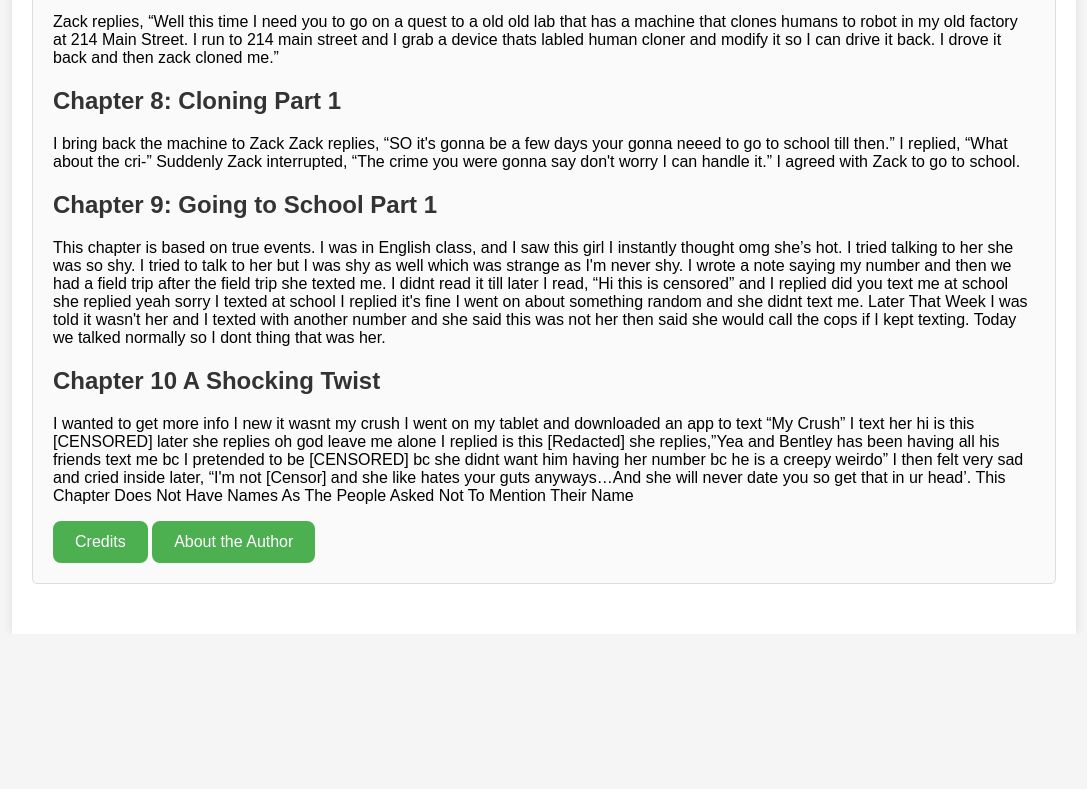
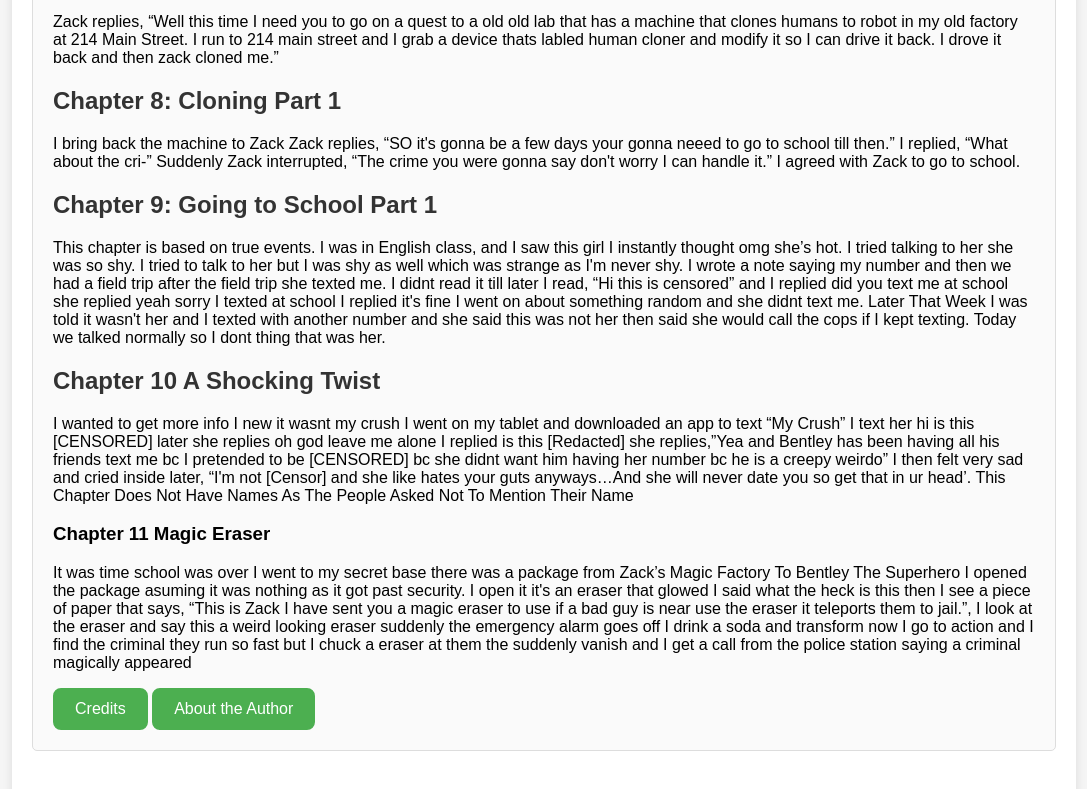
Before and after one commit to NUNYABUISSNESS12/2011-Stories, a plain HTML site: page index.html in a window 1280 px wide. Shown: the part 2884-3673 px from the top of the page, without its empty margins (96-1183 px from the left). Before the commit the page ends 3518 px from the top, so only its background shows below. Drawn offline with Linux system fonts and the light colour scheme.

Commit message:
Update index.html

```diff
--- a/index.html
+++ b/index.html
@@ -169,6 +169,9 @@
 <p>This chapter is based on true events. I was in English class, and I saw this girl I instantly thought omg she’s hot. I tried talking to her she was so shy. I tried to talk to her but I was shy as well which was strange as I'm never shy. I wrote a note saying my number and then we had a field trip after the field trip she texted me. I didnt read it till later I read, “Hi this is censored” and I replied did you text me at school she replied yeah sorry I texted at school I replied it's fine I went on about something random and she didnt text me. Later That Week I was told it wasn't her and I texted with another number and she said this was not her then said she would call the cops if I kept texting. Today we talked normally so I dont thing that was her.</p>
 <h2> Chapter 10 A Shocking Twist</h2>
 <p>I wanted to get more info I new it wasnt my crush I went on my tablet and downloaded an app to text “My Crush” I text her hi is this [CENSORED] later she replies oh god leave me alone I replied is this [Redacted] she replies,”Yea and Bentley has been having all his friends text me bc I pretended to be [CENSORED] bc she didnt want him having her number bc he is a creepy weirdo” I then felt very sad and cried inside later, “I'm not [Censor] and she like hates your guts anyways…And she will never date you so get that in ur head’. This Chapter Does Not Have Names As The People Asked Not To Mention Their Name</p>
+<h3>Chapter 11 Magic Eraser</h3>
+<p>It was time school was over I went to my secret base there was a package from Zack’s Magic Factory To Bentley The Superhero I opened the package asuming it was nothing as it got past security. I open it it's an eraser that glowed I said what the heck is this then I see a piece of paper that says, “This is Zack I have sent you a magic eraser to use if a bad guy is near use the eraser it teleports them to jail.”, I look at the eraser and say this a weird looking eraser suddenly the emergency alarm goes off I drink a soda and transform now I go to action and I find the criminal they run so fast but I chuck a eraser at them the suddenly vanish and I get a call from the police station saying a criminal magically appeared </p>
+
 <a href="/credits.html" class="btn">Credits</a>
 <a href="/author.html" class="btn">About the Author</a>
 </body>
```
